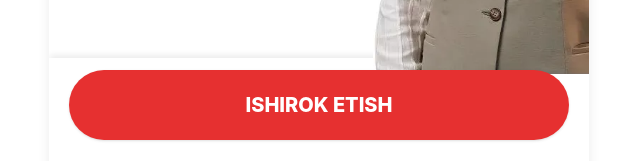
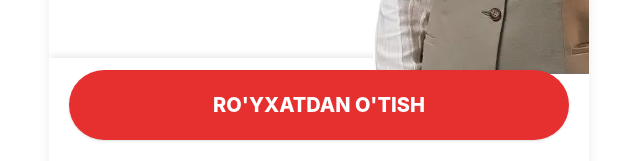
Before and after one commit to sultonbayevogabek/russian-fulfiledu-uz, a website: page index.html in a window 1280 px wide. Shown: the part 561-722 px from the top of the page, without its empty margins (321-961 px from the left). Drawn offline with Linux system fonts and the light colour scheme.

```diff
--- a/index.html
+++ b/index.html
@@ -102,7 +102,7 @@
 
     <div class="flex flex-col gap-6 px-5 pt-3 pb-10 -mt-12 bg-white shadow-top">
       <button class="main-button" data-main-button>
-        ISHIROK ETISH
+        RO'YXATDAN O'TISH
       </button>
 
       <div class="flex items-center gap-3 border border-[#E63030] rounded-xl p-2">
```
